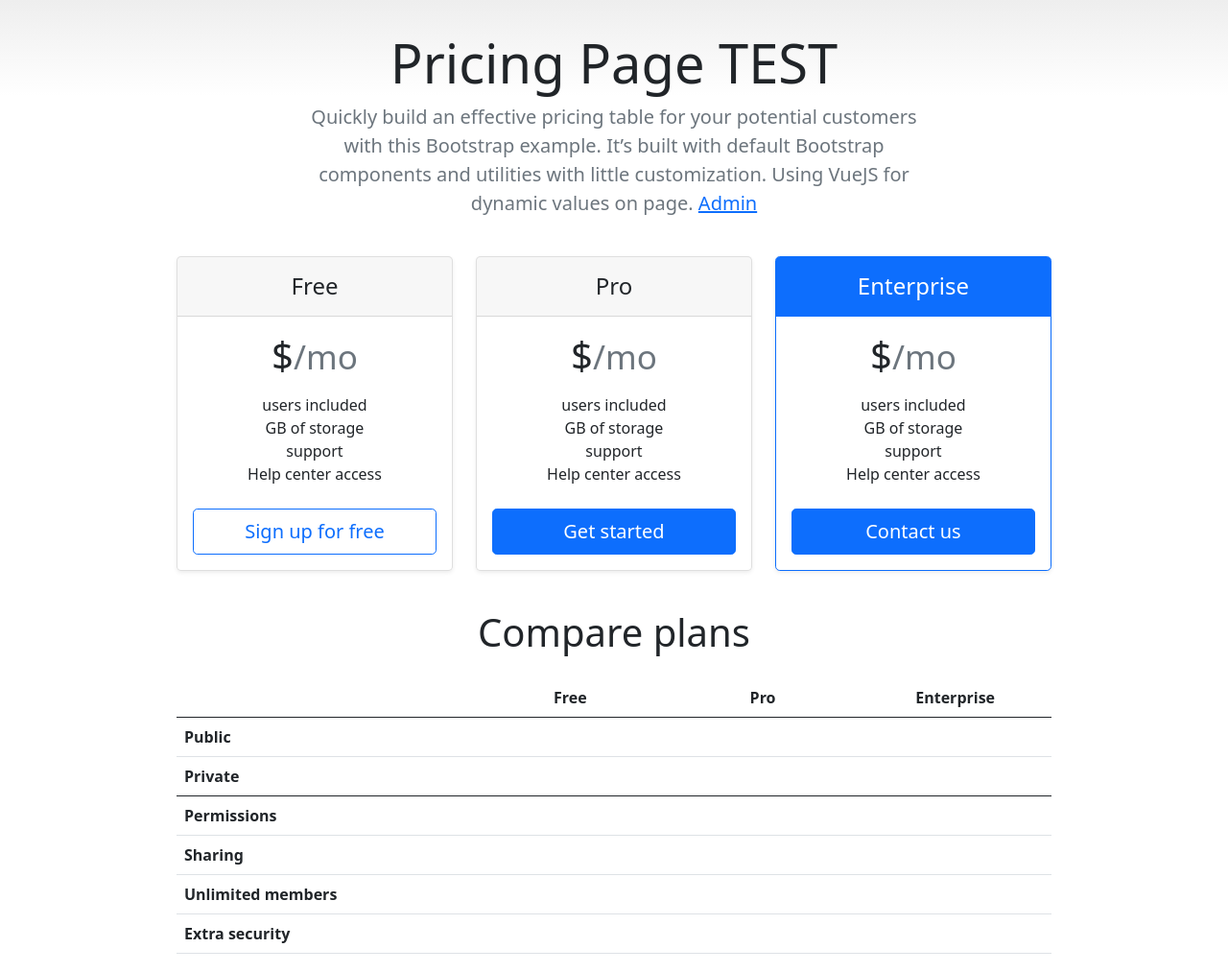
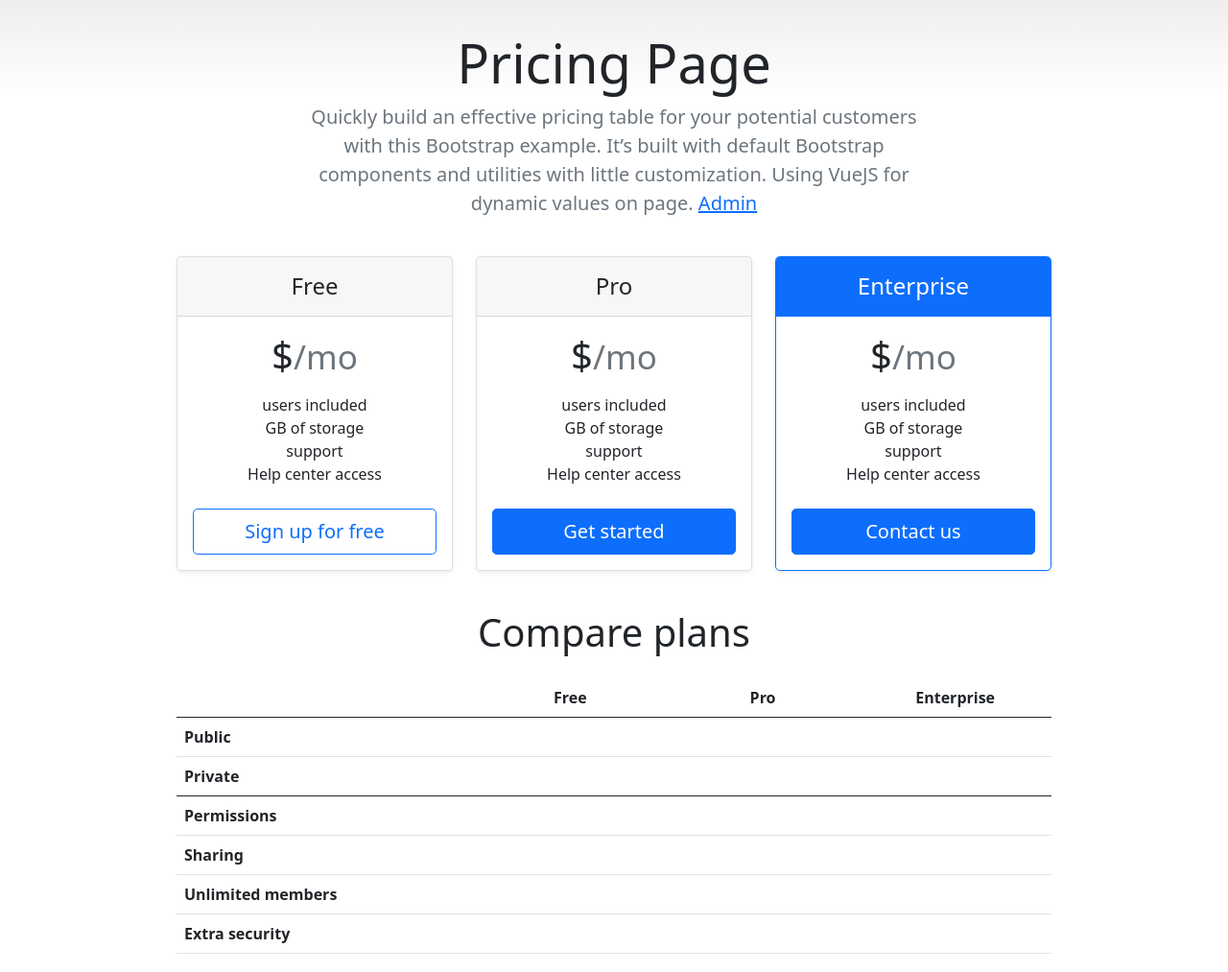
Before and after one commit to mikarinneoracle/odsa, a plain HTML site: page html/index.html in a window 1280 px wide. Shown: the whole page at 96% size. Drawn offline with nearby package versions, Linux system fonts and the light colour scheme; no server answers.

Commit message:
Update index.html

```diff
--- a/html/index.html
+++ b/html/index.html
@@ -52,7 +52,7 @@
 
       <header>
         <div class="pricing-header p-3 pb-md-4 mx-auto text-center">
-          <h1 class="display-4 fw-normal">Pricing Page TEST</h1>
+          <h1 class="display-4 fw-normal">Pricing Page</h1>
           <p class="fs-5 text-muted">
               Quickly build an effective pricing table for your potential customers with this Bootstrap example.
               It’s built with default Bootstrap components and utilities with little customization.
```
